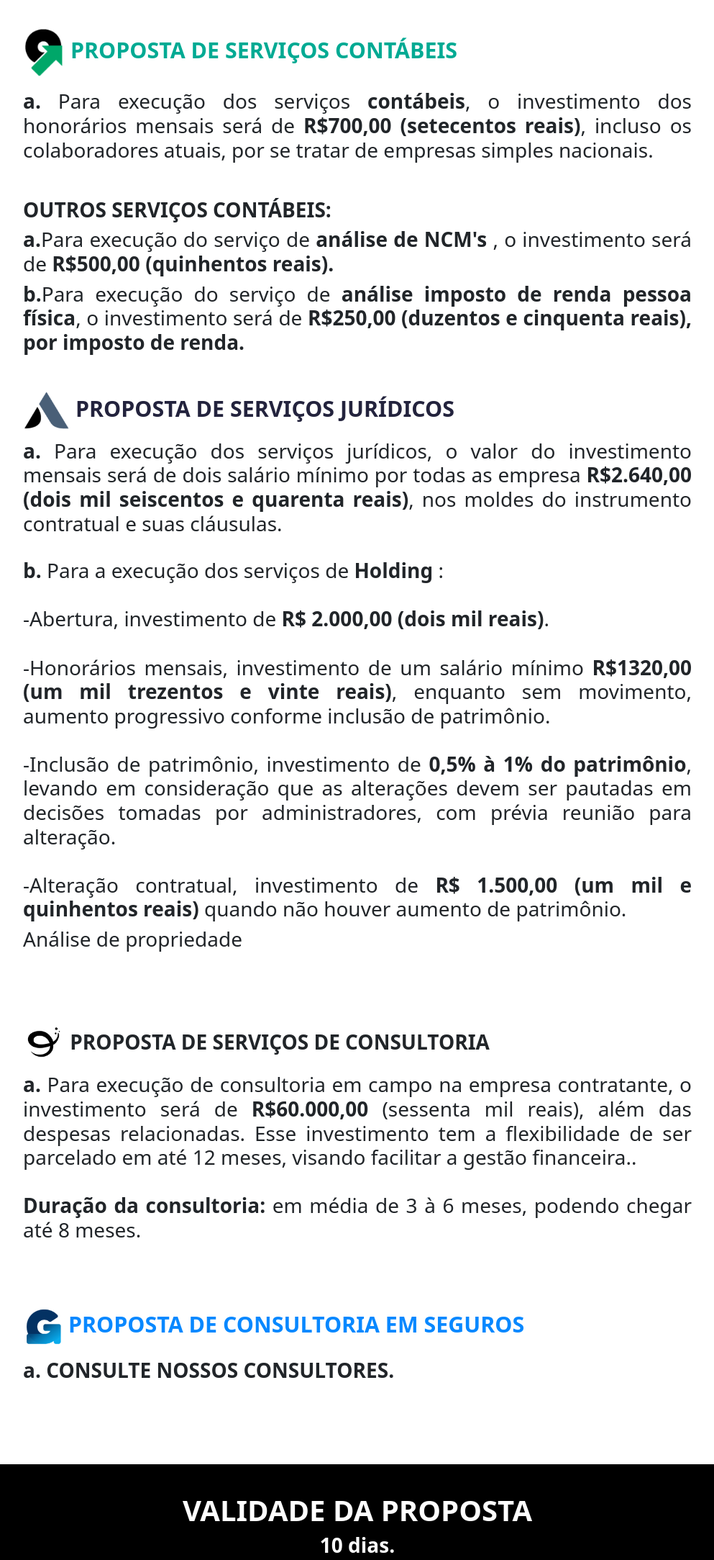
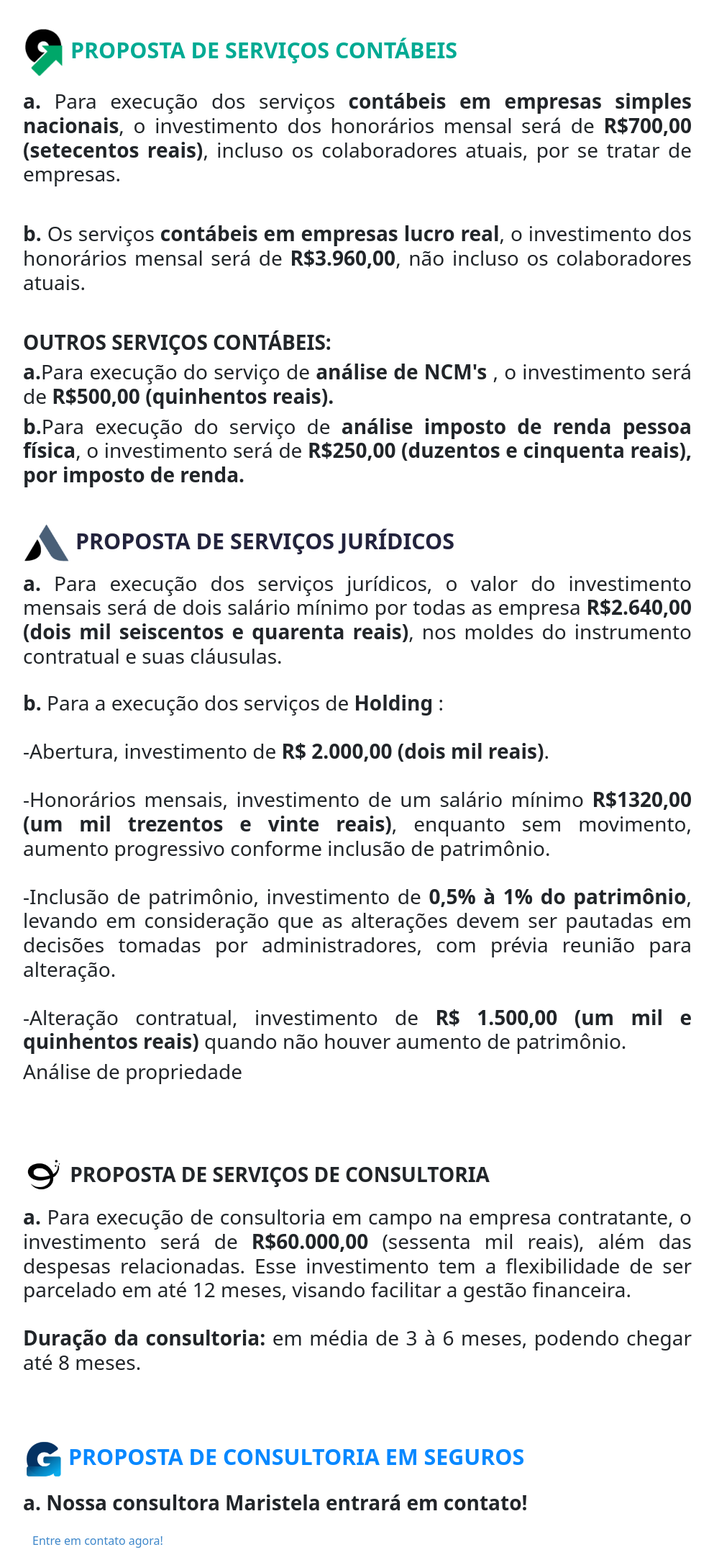
Before and after one commit to grupoinovesrv/proposta02, a plain HTML site: page index.html in a window 1280 px wide. Shown: the part 6280-8447 px from the top of the page at 72% size, without its empty margins (143-1136 px from the left). Drawn offline with nearby package versions, Linux system fonts and the light colour scheme.

Commit message:
atualização

```diff
--- a/index.html
+++ b/index.html
@@ -262,10 +262,13 @@
 
 
                 <h3 class="text-justify mt-3 mb-3 "><span class="font-weight-bold">a.</span> Para execução dos
-                    serviços <span class="font-weight-bold">contábeis</span>, o investimento dos honorários mensais será
+                    serviços <span class="font-weight-bold">contábeis em empresas simples nacionais</span>, o investimento dos honorários mensal será
                     de <span class="font-weight-bold"> R$700,00
-                        (setecentos reais)</span>, incluso os colaboradores atuais, por se tratar de empresas
-                    simples nacionais. <br> <br>
+                        (setecentos reais)</span>, incluso os colaboradores atuais, por se tratar de empresas. <br> <br>
+                </h3>
+                <h3 class="text-justify mt-3 mb-3 "><span class="font-weight-bold">b.</span> Os
+                    serviços <span class="font-weight-bold">contábeis em empresas lucro real</span>, o investimento dos honorários mensal será
+                    de <span class="font-weight-bold"> R$3.960,00</span>, não incluso os colaboradores atuais. <br> <br>
                 </h3>
 
                 <h3 class="font-weight-bold">OUTROS SERVIÇOS CONTÁBEIS: </h3>
@@ -277,6 +280,7 @@
                         class="font-weight-bold">análise imposto de renda pessoa física</span>, o investimento será
                     de <span class="font-weight-bold">R$250,00 (duzentos e cinquenta reais), por imposto de
                         renda.</span> </h3>
+
 
 
 
@@ -321,14 +325,15 @@
                 <h3 class="text-justify mt-3 mb-3 "><span class="font-weight-bold">a.</span> Para execução de
                     consultoria em campo na empresa contratante, o investimento será de<span
                         class="font-weight-bold">
-                        R$60.000,00</span> (sessenta mil reais), além das despesas relacionadas. Esse investimento tem a flexibilidade de ser parcelado em até 12 meses, visando facilitar a gestão financeira.. <br><br>
+                        R$60.000,00</span> (sessenta mil reais), além das despesas relacionadas. Esse investimento tem a flexibilidade de ser parcelado em até 12 meses, visando facilitar a gestão financeira. <br><br>
                          <span class="font-weight-bold">Duração da consultoria:</span> em média de 3 à 6 meses, podendo chegar até 8 meses. <br>
 
                 </h3><br>
                 <h3 class="font-weight-bold mt-5 gratia"><img src="assets/img/GRATIA.png" alt="" width="55px">
                     PROPOSTA DE CONSULTORIA EM SEGUROS</h3>
                 <h3></h3>
-                <h3 class="text-justify mt-3 mb-3 font-weight-bold">a. CONSULTE NOSSOS CONSULTORES.</h3>
+                <h3 class="text-justify mt-3 mb-3 font-weight-bold">a. Nossa consultora Maristela entrará em contato!</h3>
+               <a href="https://wa.me/5511944587390" class="btn" style="color: rgb(62, 135, 202);">Entre em contato agora!</a>
 
 
 
```
